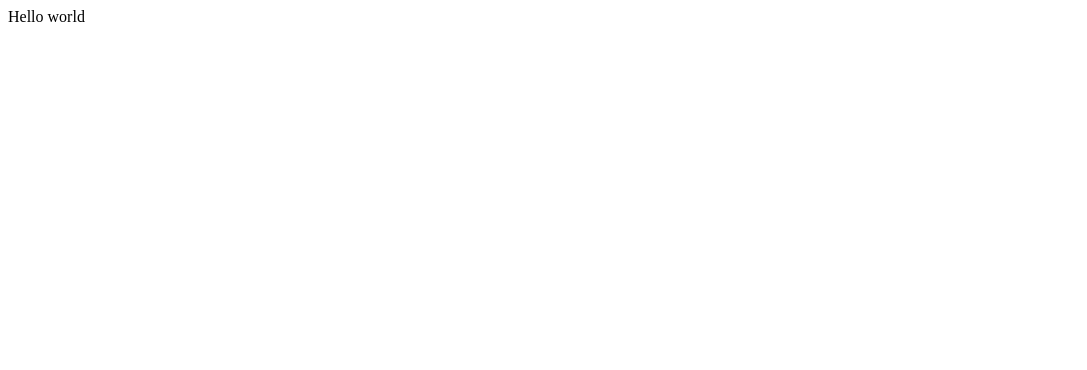
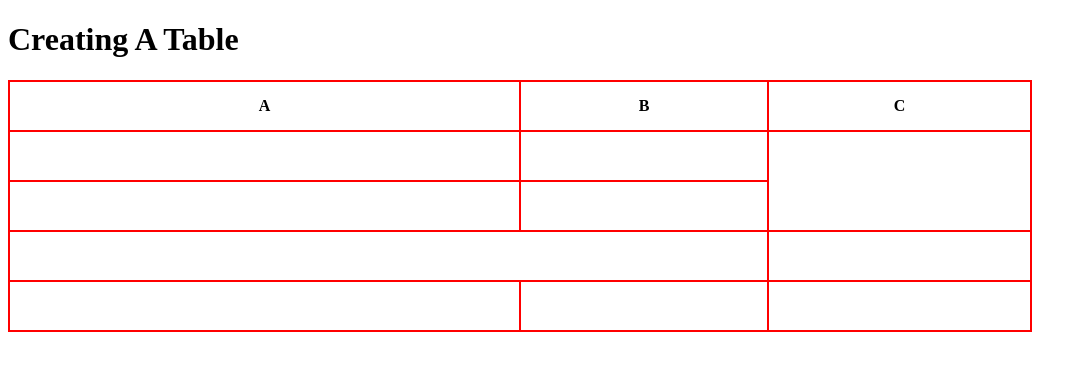
Before and after one commit to dwi-indah/indah_tablequest, a plain HTML site: page index.html in a window 1280 px wide. Shown: the whole page, without its empty margins (0-1087 px from the left). Drawn offline with Linux system fonts and the light colour scheme.

Commit message:
create a table

```diff
--- a/index.html
+++ b/index.html
@@ -6,10 +6,47 @@
   <meta name="viewport" content="width=device-width">
   <title>replit</title>
   <link href="style.css" rel="stylesheet" type="text/css" />
+  <style>
+    table, th, td {
+      border: 2px solid red;
+      border-collapse: collapse;
+    }
+    tr {
+      height: 50px;
+    }
+    tr:hover {
+      background: #cd848f;
+    }
+  </style>
 </head>
 
 <body>
-  Hello world
+  <h1>Creating A Table</h1>
+  <table style="width:80%;">
+    <tr>
+      <th style="width:50%;">A</th>
+      <th>B</th>
+      <th>C</th>
+    </tr>
+    <tr>
+      <td></td>
+      <td></td>
+      <td rowspan="2"></td>
+    </tr>
+    <tr>
+      <td></td>
+      <td></td>
+    </tr>
+    <tr>
+      <td colspan="2"></td>
+      <td></td>
+    </tr>
+    <tr>
+      <td></td>
+      <td></td>
+      <td></td>
+    </tr>
+  </table>
   <script src="script.js"></script>
 
  <!--
```
